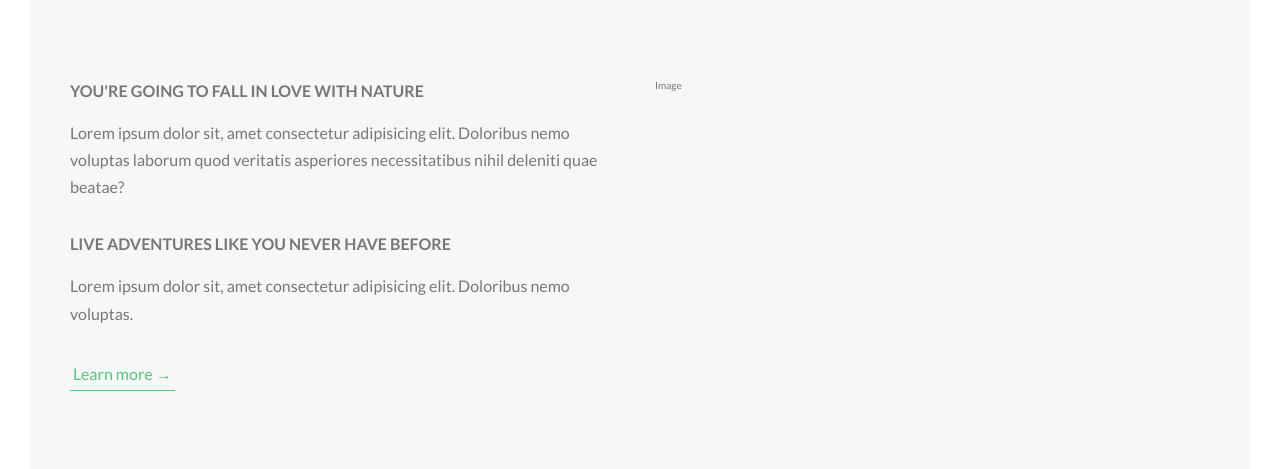
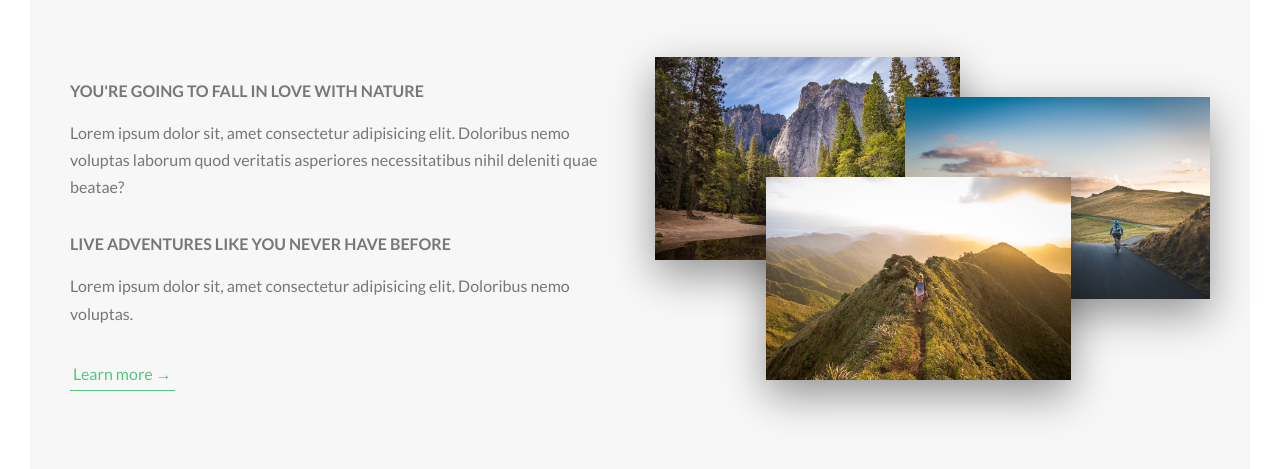
Before and after one commit to mahsumon/Natours, a website: page index.html in a window 1280 px wide. Shown: the part 943-1412 px from the top of the page. Drawn offline with Linux system fonts and the light colour scheme.

Commit message:
About section complete with image hover animation effect

```diff
--- a/index.html
+++ b/index.html
@@ -105,7 +105,25 @@
             <a href="#" class="btn-text">Learn more &rarr;</a>
           </div>
 
-          <div class="col-1-of-2">Image</div>
+          <div class="col-1-of-2">
+            <div class="composition">
+              <img
+                src="img/nat-1-large.jpg"
+                alt="photo 1"
+                class="composition__photo composition__photo--p1"
+              />
+              <img
+                src="img/nat-2-large.jpg"
+                alt="photo 2"
+                class="composition__photo composition__photo--p2"
+              />
+              <img
+                src="img/nat-3-large.jpg"
+                alt="photo 3"
+                class="composition__photo composition__photo--p3"
+              />
+            </div>
+          </div>
         </div>
       </section>
     </main>
--- /dev/null
+++ b/sass/components/_composition.scss
@@ -0,0 +1,39 @@
+.composition {
+  position: relative;
+
+  &__photo {
+    width: 55%;
+    box-shadow: 0 1.5rem 4rem rgba($color-black, $alpha: 0.4);
+    border-radius: 2 px;
+    position: absolute;
+    z-index: 10;
+    transition: all 0.2s;
+    outline-offset: 2rem;
+
+    &--p1 {
+      left: 0;
+      top: -2rem;
+    }
+
+    &--p2 {
+      right: 0;
+      top: 2rem;
+    }
+
+    &--p3 {
+      left: 20%;
+      top: 10rem;
+    }
+
+    &:hover {
+      outline: 1.5rem solid $color-primary;
+      transform: scale(1.05) translateY(-0.5rem);
+      box-shadow: 0 2.5rem 4rem rgba($color-black, $alpha: 0.5);
+      z-index: 20;
+    }
+  }
+
+  &:hover &__photo:not(:hover) {
+    transform: scale(0.95);
+  }
+}
--- a/sass/main.scss
+++ b/sass/main.scss
@@ -8,6 +8,7 @@
 @import "base/utilities";
 
 @import "components/button";
+@import "components/composition";
 
 @import "layout/grid";
 @import "layout/header";
```
Also changed, not shown: css/style.css.
